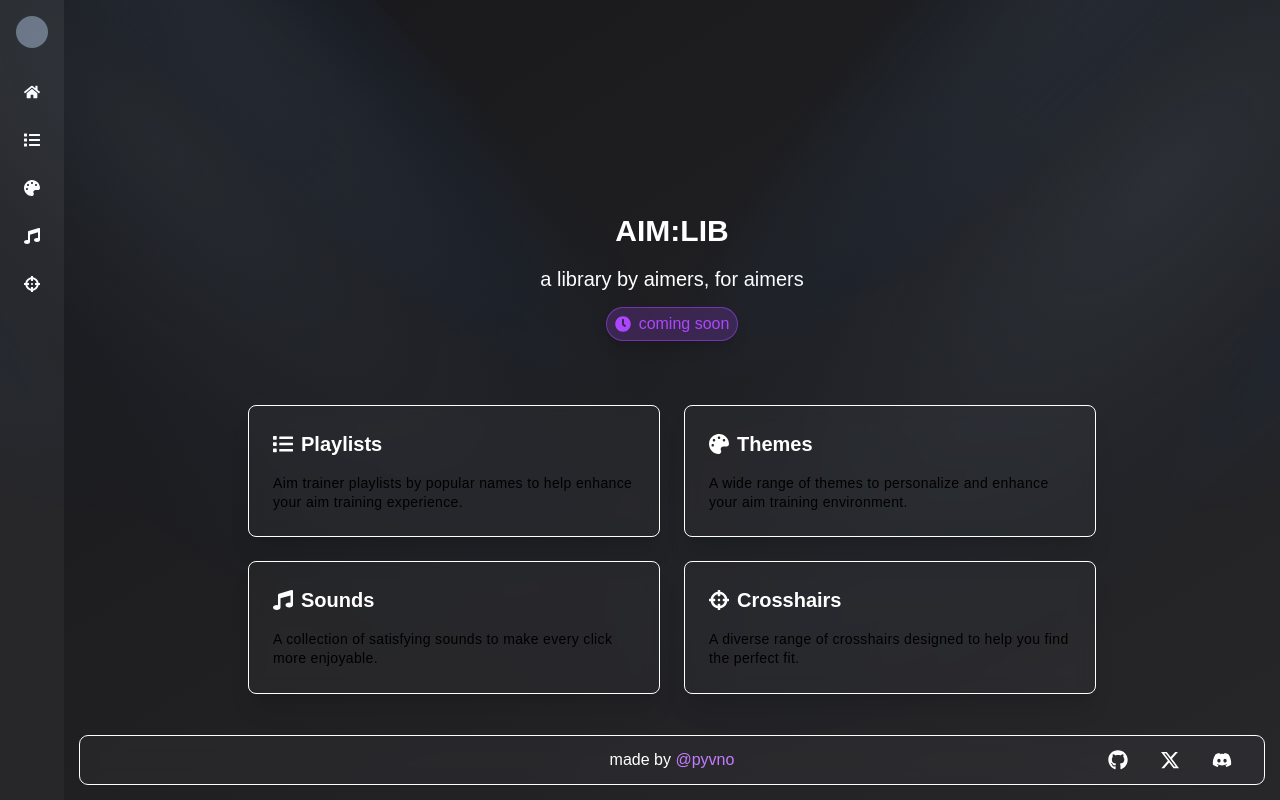
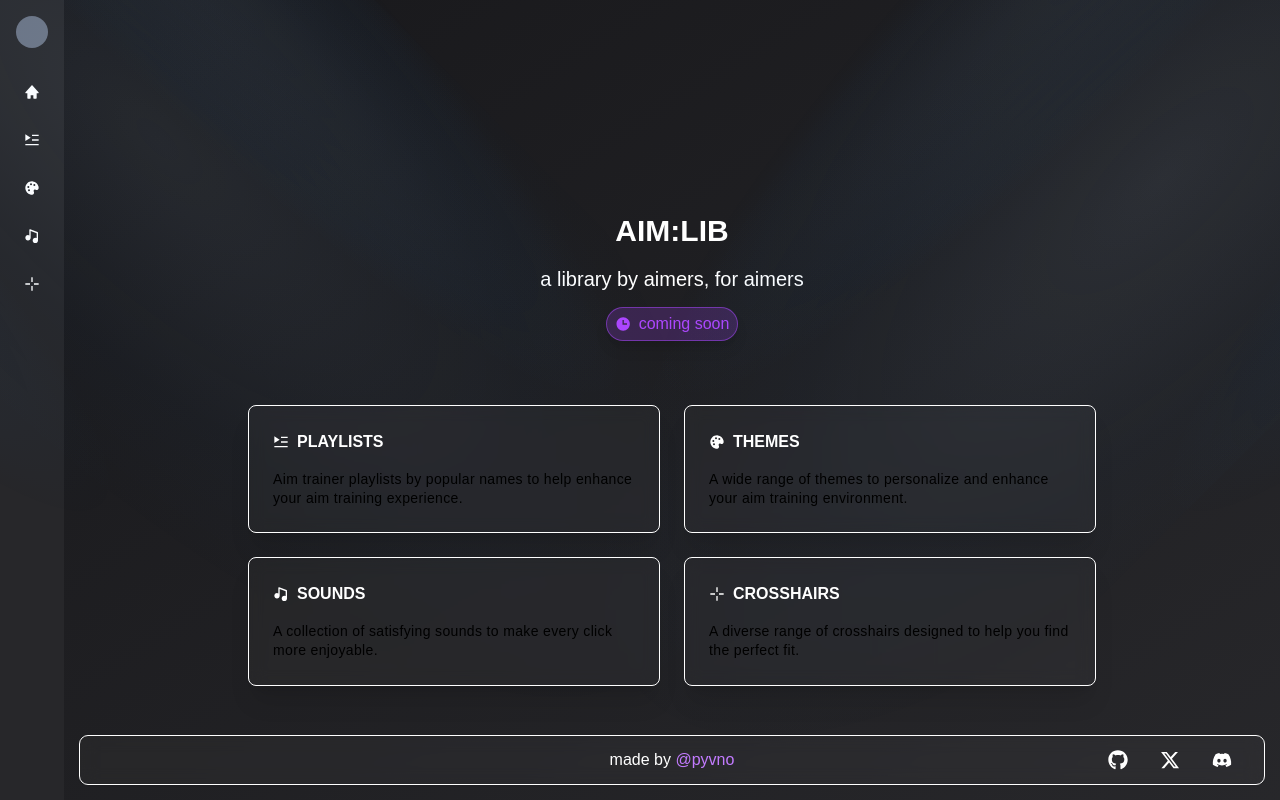
Before and after one commit to pyvnoaim/aimlib, a Next.js app: page / in a window 1280 px wide. Built offline with nearby package versions, Linux system fonts and the light colour scheme.

Commit message:
fixed icons

```diff
--- a/src/app/page.tsx
+++ b/src/app/page.tsx
@@ -4,38 +4,39 @@ import Footer from '@/components/layouts/footer/footer';
 import { Spotlight } from '@/components/ui/spotlight-new';
 import { TextGenerateEffect } from '@/components/ui/text-generate-effect';
 import {
-  FaMusic,
-  FaPalette,
-  FaList,
-  FaCrosshairs,
-  FaClock,
-} from 'react-icons/fa'; // Imported FaClock for the icon
+  BiCross,
+  BiSolidMusic,
+  BiSolidPalette,
+  BiSolidTime,
+} from 'react-icons/bi';
+
+import { RiPlayList2Fill } from 'react-icons/ri';
 
 export default function Home() {
   const features = [
     {
-      title: 'Playlists',
+      title: 'PLAYLISTS',
       description:
         'Aim trainer playlists by popular names to help enhance your aim training experience.',
-      icon: <FaList className="" />,
+      icon: <RiPlayList2Fill className="" />,
     },
     {
-      title: 'Themes',
+      title: 'THEMES',
       description:
         'A wide range of themes to personalize and enhance your aim training environment.',
-      icon: <FaPalette className="" />,
+      icon: <BiSolidPalette className="" />,
     },
     {
-      title: 'Sounds',
+      title: 'SOUNDS',
       description:
         'A collection of satisfying sounds to make every click more enjoyable.',
-      icon: <FaMusic className="" />,
+      icon: <BiSolidMusic className="" />,
     },
     {
-      title: 'Crosshairs',
+      title: 'CROSSHAIRS',
       description:
         'A diverse range of crosshairs designed to help you find the perfect fit.',
-      icon: <FaCrosshairs className="" />,
+      icon: <BiCross className="" />,
     },
   ];
 
@@ -69,7 +70,7 @@ export default function Home() {
           {/* "Coming Soon" Text Section */}
           <div className="flex justify-center">
             <div className="flex items-center gap-2 bg-purple-500/20 text-purple-500 px-2 py-1 rounded-full border-1 border-purple-500/50 shadow-lg">
-              <FaClock className="text-md" />
+              <BiSolidTime className="text-md" />
               <span className="text-md">coming soon</span>
             </div>
           </div>
@@ -81,9 +82,9 @@ export default function Home() {
               {features.map((feature, index) => (
                 <div
                   key={index}
-                  className="group p-6 rounded-lg shadow-xl bg-white/3 backdrop-blur-sm transition-all duration-300 border border-white hover:bg-white/10"
+                  className="group p-6 rounded-lg shadow-xl bg-white/3 backdrop-blur-sm transition-all duration-300 border border-white hover:bg-white/10 hover:border-purple-400"
                 >
-                  <h2 className="font-bold text-xl mb-2 flex items-center gap-2 transition-all duration-300 group-hover:text-purple-400">
+                  <h2 className="font-bold text-md mb-2 flex items-center gap-2 transition-all duration-300 group-hover:text-purple-400">
                     {feature.icon} {feature.title}
                   </h2>
                   <TextGenerateEffect
--- a/src/components/layouts/sidebar/sidebar.tsx
+++ b/src/components/layouts/sidebar/sidebar.tsx
@@ -2,12 +2,13 @@
 
 import Link from 'next/link';
 import {
-  FaHome,
-  FaList,
-  FaPalette,
-  FaMusic,
-  FaCrosshairs,
-} from 'react-icons/fa';
+  BiCross,
+  BiSolidMusic,
+  BiSolidPalette,
+  BiSolidHome,
+} from 'react-icons/bi';
+
+import { RiPlayList2Fill } from 'react-icons/ri';
 
 export default function Sidebar() {
   return (
@@ -30,7 +31,7 @@ export default function Sidebar() {
               href="/"
               className="flex items-center p-2 rounded hover:[&>span]:translate-x-2"
             >
-              <FaHome className="w-4 h-4 flex-shrink-0 text-white" />
+              <BiSolidHome className="w-4 h-4 flex-shrink-0 text-white" />
               <span className="ml-3 whitespace-nowrap overflow-hidden opacity-0 group-hover:opacity-100 transition-all duration-300 text-white">
                 Home
               </span>
@@ -41,7 +42,7 @@ export default function Sidebar() {
               href="/playlists"
               className="flex items-center p-2 rounded hover:[&>span]:translate-x-2"
             >
-              <FaList className="w-4 h-4 flex-shrink-0 text-white" />
+              <RiPlayList2Fill className="w-4 h-4 flex-shrink-0 text-white" />
               <span className="ml-3 whitespace-nowrap overflow-hidden opacity-0 group-hover:opacity-100 transition-all duration-300 text-white">
                 Playlists
               </span>
@@ -52,7 +53,7 @@ export default function Sidebar() {
               href="/themes"
               className="flex items-center p-2 rounded hover:[&>span]:translate-x-2"
             >
-              <FaPalette className="w-4 h-4 flex-shrink-0 text-white" />
+              <BiSolidPalette className="w-4 h-4 flex-shrink-0 text-white" />
               <span className="ml-3 whitespace-nowrap overflow-hidden opacity-0 group-hover:opacity-100 transition-all duration-300 text-white">
                 Themes
               </span>
@@ -63,7 +64,7 @@ export default function Sidebar() {
               href="/sounds"
               className="flex items-center p-2 rounded hover:[&>span]:translate-x-2"
             >
-              <FaMusic className="w-4 h-4 flex-shrink-0 text-white" />
+              <BiSolidMusic className="w-4 h-4 flex-shrink-0 text-white" />
               <span className="ml-3 whitespace-nowrap overflow-hidden opacity-0 group-hover:opacity-100 transition-all duration-300 text-white">
                 Sounds
               </span>
@@ -74,7 +75,7 @@ export default function Sidebar() {
               href="/crosshairs"
               className="flex items-center p-2 rounded hover:[&>span]:translate-x-2"
             >
-              <FaCrosshairs className="w-4 h-4 flex-shrink-0 text-white" />
+              <BiCross className="w-4 h-4 flex-shrink-0 text-white" />
               <span className="ml-3 whitespace-nowrap overflow-hidden opacity-0 group-hover:opacity-100 transition-all duration-300 text-white">
                 Crosshairs
               </span>
```
